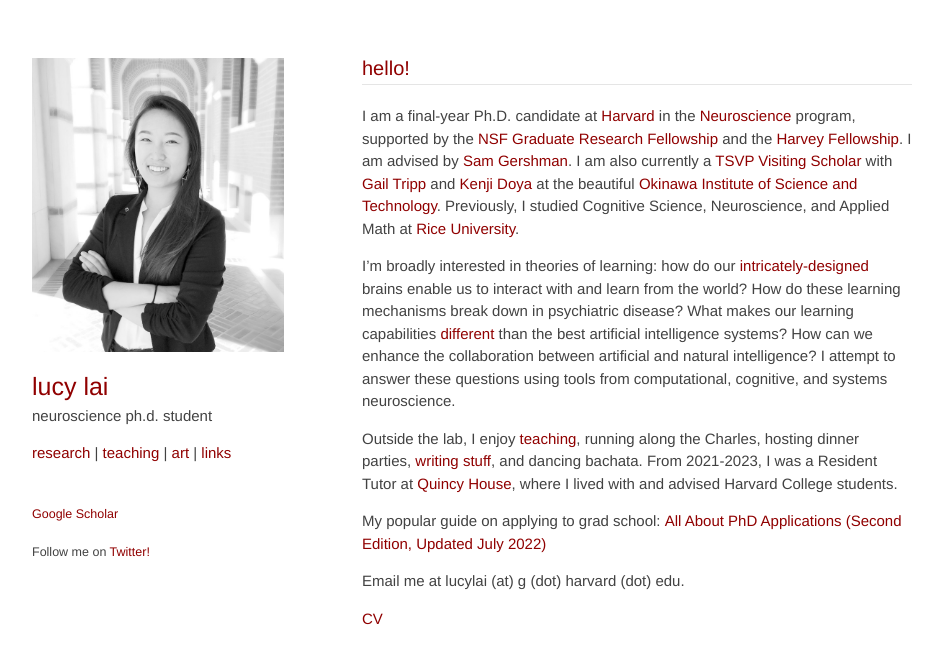
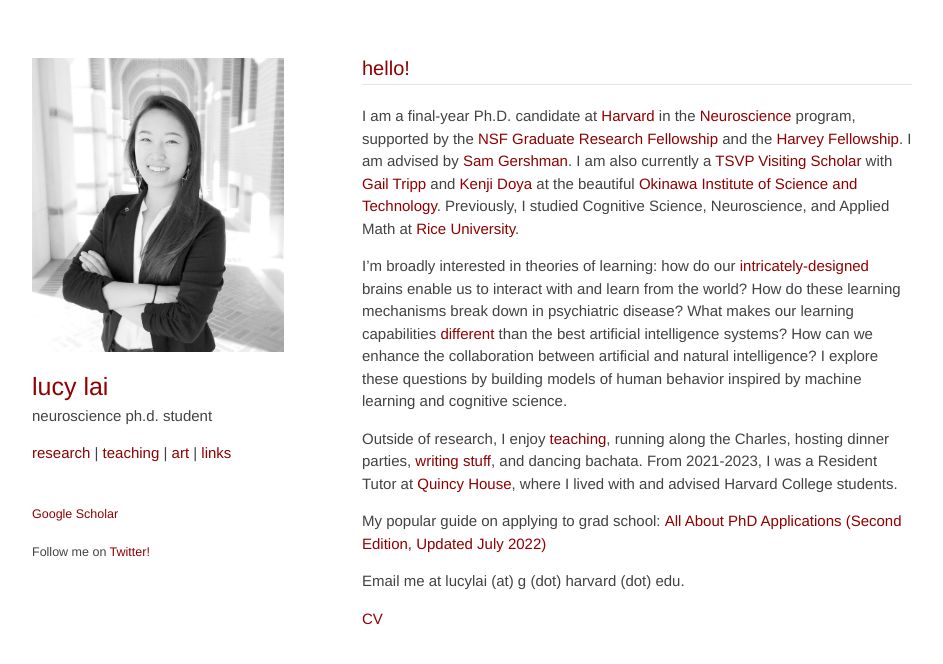
Before and after one commit to lucylai96/lucylai96.github.io, a Jekyll site: the page built from index.md, in a window 1280 px wide. Shown: the top 664 px of the page, without its empty margins (168-1111 px from the left). Built offline with Jekyll 4.4.1, drawn with Linux system fonts in a browser that asks for light colours; our own code applies the rules of GitHub Pages for plain Markdown files.

Commit message:
Update index.md

```diff
--- a/index.md
+++ b/index.md
@@ -2,9 +2,9 @@
 ***
 I am a final-year Ph.D. candidate at <a href="http://www.harvard.edu" target="_blank">Harvard</a> in the <a href="https://pinphd.hms.harvard.edu/" target="_blank">Neuroscience</a> program, supported by the <a href="https://www.nsfgrfp.org/" target="_blank">NSF Graduate Research Fellowship</a> and the <a href="https://www.28twelvefoundation.org/" target="_blank">Harvey Fellowship</a>. I am advised by <a href="http://gershmanlab.com/people/sam.html" target="_blank">Sam Gershman</a>. I am also currently a [TSVP Visiting Scholar](https://groups.oist.jp/tsvp){:target="_blank"} with [Gail Tripp](https://groups.oist.jp/hdnu){:target="_blank"} and [Kenji Doya](https://groups.oist.jp/ncu){:target="_blank"} at the beautiful [Okinawa Institute of Science and Technology](https://oist.jp){:target="_blank"}. Previously, I studied Cognitive Science, Neuroscience, and Applied Math at <a href="http://www.rice.edu/" target="_blank">Rice University</a>.
 
-I’m broadly interested in theories of learning: how do our <a href="http://mitpress.mit.edu/books/principles-neural-design" target="_blank">intricately-designed</a> brains enable us to interact with and learn from the world? How do these learning mechanisms break down in psychiatric disease? What makes our learning capabilities <a href="http://gershmanlab.webfactional.com/pubs/Lake17.pdf" target="_blank"> different</a> than the best artificial intelligence systems? How can we enhance the collaboration between artificial and natural intelligence? I attempt to answer these questions using tools from computational, cognitive, and systems neuroscience.
+I’m broadly interested in theories of learning: how do our <a href="http://mitpress.mit.edu/books/principles-neural-design" target="_blank">intricately-designed</a> brains enable us to interact with and learn from the world? How do these learning mechanisms break down in psychiatric disease? What makes our learning capabilities <a href="http://gershmanlab.webfactional.com/pubs/Lake17.pdf" target="_blank"> different</a> than the best artificial intelligence systems? How can we enhance the collaboration between artificial and natural intelligence? I explore these questions by building models of human behavior  inspired by machine learning and cognitive science.
 
-Outside the lab, I enjoy <a href="http://lucy-lai.com/teaching" target="_blank">teaching</a>, running along the Charles, hosting dinner parties, <a href="http://lucyblogs.wordpress.com/" target="_blank">writing</a> <a href="http://subcorticalsongs.wordpress.com/" target="_blank">stuff</a>, and dancing bachata. From 2021-2023, I was a Resident Tutor at <a href="https://quincy.harvard.edu/" target="_blank">Quincy House</a>, where I lived with and advised Harvard College students.
+Outside of research, I enjoy <a href="http://lucy-lai.com/teaching" target="_blank">teaching</a>, running along the Charles, hosting dinner parties, <a href="http://lucyblogs.wordpress.com/" target="_blank">writing</a> <a href="http://subcorticalsongs.wordpress.com/" target="_blank">stuff</a>, and dancing bachata. From 2021-2023, I was a Resident Tutor at <a href="https://quincy.harvard.edu/" target="_blank">Quincy House</a>, where I lived with and advised Harvard College students.
 
 My popular guide on applying to grad school: **[All About PhD Applications (Second Edition, Updated July 2022)](https://lucy-lai.com/blog/gradapps)**
 
```
